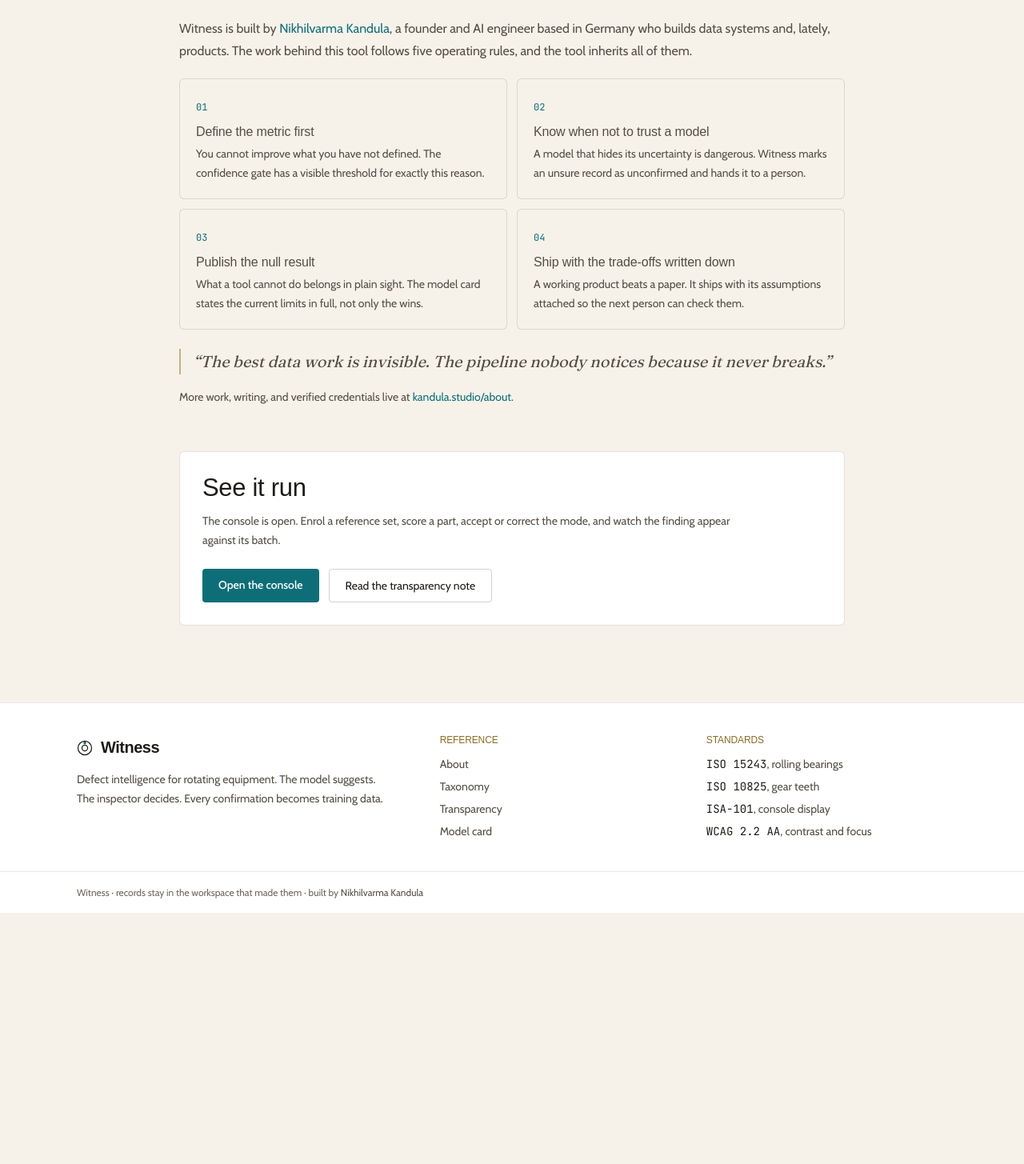
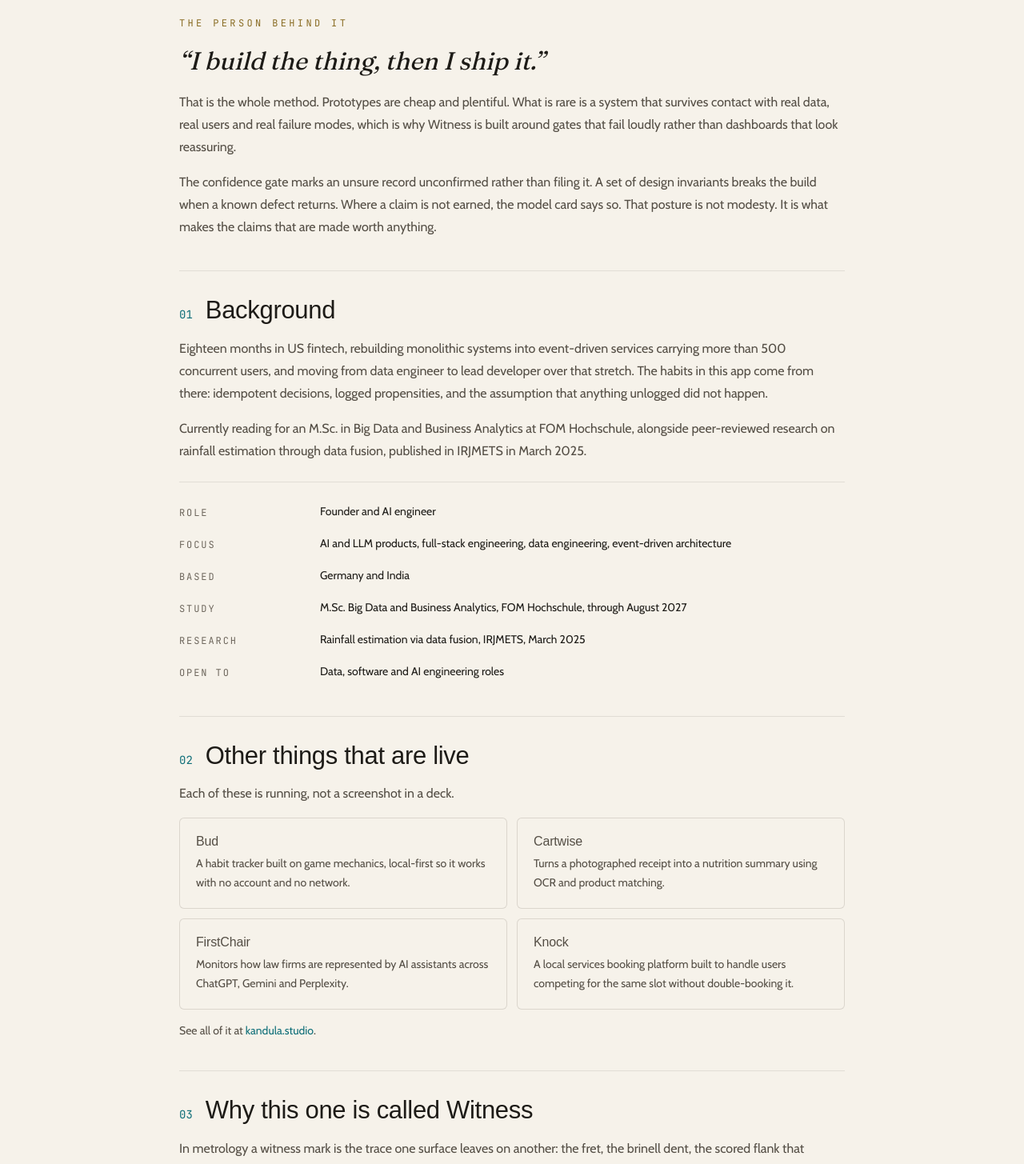
Before and after one commit to kandulanikhilvarma/witness, a Next.js app: page /about in a window 1280 px wide. Shown: the part 3526-4981 px from the top of the page at 80% size. Before the commit the page ends 4667 px from the top, so only its background shows below. Built offline with nearby package versions, Linux system fonts and the light colour scheme; a web font is replaced by a local one.

Commit message:
Rebuild About maker section in kandula.studio style
Replace the studio block with a numbered 01-04 colophon matching
kandula.studio/about: a ships-first pull quote, a Background section with
mono metadata rows, the other live products, a witness-marks name origin,
and contact links.

```diff
--- a/src/app/about/page.tsx
+++ b/src/app/about/page.tsx
@@ -165,51 +165,112 @@ export default function AboutPage() {
           </ol>
         </Block>
 
-        <Block title="Who makes Witness">
+        {/* Maker about, in the manner of kandula.studio. */}
+        <section className="space-y-10 border-t border-iron/15 pt-12">
+          <div>
+            <p className="font-mono text-2xs uppercase tracking-[0.28em] text-brass">
+              The person behind it
+            </p>
+            <p className="mt-4 font-editorial text-2xl italic leading-snug text-paper">
+              &ldquo;I build the thing, then I ship it.&rdquo;
+            </p>
+            <div className="mt-4 space-y-4 text-base leading-7 text-paper-2">
               <p>
-            Witness is built by{" "}
-            <a
-              href="https://kandula.studio"
-              target="_blank"
-              rel="noopener noreferrer"
-              className="rule-link text-oxide"
-            >
-              Nikhilvarma Kandula
-            </a>
-            , a founder and AI engineer based in Germany who builds data systems
-            and, lately, products. The work behind this tool follows five
-            operating rules, and the tool inherits all of them.
+                That is the whole method. Prototypes are cheap and plentiful.
+                What is rare is a system that survives contact with real data,
+                real users and real failure modes, which is why Witness is built
+                around gates that fail loudly rather than dashboards that look
+                reassuring.
               </p>
-          <ul className="mt-5 grid gap-3 sm:grid-cols-2">
-            {PRINCIPLES.map((p, i) => (
-              <li
-                key={p.t}
-                className="reveal rounded-md border border-iron/20 bg-ground p-5"
-                style={stagger(i)}
-              >
-                <span className="font-mono text-2xs tabular text-oxide">{`0${i + 1}`}</span>
-                <h3 className="mt-2 font-display text-base">{p.t}</h3>
-                <p className="mt-1.5 text-sm leading-6 text-paper-2">{p.d}</p>
+              <p>
+                The confidence gate marks an unsure record unconfirmed rather
+                than filing it. A set of design invariants breaks the build when
+                a known defect returns. Where a claim is not earned, the model
+                card says so. That posture is not modesty. It is what makes the
+                claims that are made worth anything.
+              </p>
+            </div>
+          </div>
+
+          <Numbered n="01" title="Background">
+            <p>
+              Eighteen months in US fintech, rebuilding monolithic systems into
+              event-driven services carrying more than 500 concurrent users, and
+              moving from data engineer to lead developer over that stretch. The
+              habits in this app come from there: idempotent decisions, logged
+              propensities, and the assumption that anything unlogged did not
+              happen.
+            </p>
+            <p>
+              Currently reading for an M.Sc. in Big Data and Business Analytics
+              at FOM Hochschule, alongside peer-reviewed research on rainfall
+              estimation through data fusion, published in IRJMETS in March 2025.
+            </p>
+            <dl className="mt-6 grid gap-x-8 gap-y-3 border-t border-iron/15 pt-6 sm:grid-cols-[9rem_1fr]">
+              {META.map(([k, v]) => (
+                <div key={k} className="contents">
+                  <dt className="font-mono text-2xs uppercase tracking-[0.16em] text-iron">{k}</dt>
+                  <dd className="text-sm leading-6 text-paper">{v}</dd>
+                </div>
+              ))}
+            </dl>
+          </Numbered>
+
+          <Numbered n="02" title="Other things that are live">
+            <p>Each of these is running, not a screenshot in a deck.</p>
+            <ul className="mt-2 grid gap-3 sm:grid-cols-2">
+              {PROJECTS.map(([name, blurb]) => (
+                <li key={name} className="lift rounded-md border border-iron/20 bg-ground p-5">
+                  <h3 className="font-display text-base">{name}</h3>
+                  <p className="mt-1.5 text-sm leading-6 text-paper-2">{blurb}</p>
                 </li>
               ))}
             </ul>
-          <p className="mt-6 border-l-2 border-brass/50 pl-4 font-editorial text-lg italic leading-8 text-paper-2">
-            &ldquo;The best data work is invisible. The pipeline nobody notices
-            because it never breaks.&rdquo;
-          </p>
-          <p className="mt-4 text-sm leading-6 text-paper-2">
-            More work, writing, and verified credentials live at{" "}
-            <a
-              href="https://kandula.studio/about"
-              target="_blank"
-              rel="noopener noreferrer"
-              className="rule-link text-oxide"
-            >
-              kandula.studio/about
+            <p className="mt-1 text-sm">
+              See all of it at{" "}
+              <a href="https://kandula.studio" target="_blank" rel="noopener noreferrer" className="rule-link text-oxide">
+                kandula.studio
               </a>
               .
             </p>
-        </Block>
+          </Numbered>
+
+          <Numbered n="03" title="Why this one is called Witness">
+            <p>
+              In metrology a witness mark is the trace one surface leaves on
+              another: the fret, the brinell dent, the scored flank that records
+              a contact that already happened. It is physical evidence, read
+              after the fact.
+            </p>
+            <p>
+              That is the whole product. The part cannot tell you what went
+              wrong, but the marks on it can, if someone reads them against a
+              standard. Witness turns those marks into a record with a clause
+              number and a cause, so the evidence outlives the part.
+            </p>
+            <p>
+              The wordmark is the same idea reduced: a bearing ring with one
+              rolling element marked, the single element the eye should reach
+              first.
+            </p>
+          </Numbered>
+
+          <Numbered n="04" title="Get in touch">
+            <p>
+              Questions about the system, the evidence behind it, or working
+              together.
+            </p>
+            <ul className="mt-1 flex flex-wrap gap-x-6 gap-y-2 text-sm">
+              {CONTACT.map(([label, href]) => (
+                <li key={label}>
+                  <a href={href} target="_blank" rel="noopener noreferrer" className="rule-link text-oxide">
+                    {label}
+                  </a>
+                </li>
+              ))}
+            </ul>
+          </Numbered>
+        </section>
 
         <section className="rounded-md border border-iron/20 bg-ground-2 p-7">
           <h2 className="font-display text-2xl">See it run</h2>
@@ -280,24 +341,39 @@ const ROADMAP = [
   },
 ];
 
-const PRINCIPLES = [
-  {
-    t: "Define the metric first",
-    d: "You cannot improve what you have not defined. The confidence gate has a visible threshold for exactly this reason.",
-  },
-  {
-    t: "Know when not to trust a model",
-    d: "A model that hides its uncertainty is dangerous. Witness marks an unsure record as unconfirmed and hands it to a person.",
-  },
-  {
-    t: "Publish the null result",
-    d: "What a tool cannot do belongs in plain sight. The model card states the current limits in full, not only the wins.",
-  },
-  {
-    t: "Ship with the trade-offs written down",
-    d: "A working product beats a paper. It ships with its assumptions attached so the next person can check them.",
-  },
+const META: [string, string][] = [
+  ["Role", "Founder and AI engineer"],
+  ["Focus", "AI and LLM products, full-stack engineering, data engineering, event-driven architecture"],
+  ["Based", "Germany and India"],
+  ["Study", "M.Sc. Big Data and Business Analytics, FOM Hochschule, through August 2027"],
+  ["Research", "Rainfall estimation via data fusion, IRJMETS, March 2025"],
+  ["Open to", "Data, software and AI engineering roles"],
 ];
+
+const PROJECTS: [string, string][] = [
+  ["Bud", "A habit tracker built on game mechanics, local-first so it works with no account and no network."],
+  ["Cartwise", "Turns a photographed receipt into a nutrition summary using OCR and product matching."],
+  ["FirstChair", "Monitors how law firms are represented by AI assistants across ChatGPT, Gemini and Perplexity."],
+  ["Knock", "A local services booking platform built to handle users competing for the same slot without double-booking it."],
+];
+
+const CONTACT: [string, string][] = [
+  ["GitHub", "https://github.com/kandulanikhilvarma"],
+  ["kandula.studio", "https://kandula.studio"],
+  ["Source for this system", "https://github.com/kandulanikhilvarma/witness"],
+];
+
+function Numbered({ n, title, children }: { n: string; title: string; children: React.ReactNode }) {
+  return (
+    <div className="border-t border-iron/15 pt-8">
+      <div className="flex items-baseline gap-4">
+        <span className="font-mono text-sm tabular text-oxide">{n}</span>
+        <h2 className="font-display text-2xl">{title}</h2>
+      </div>
+      <div className="mt-4 space-y-4 text-base leading-7 text-paper-2">{children}</div>
+    </div>
+  );
+}
 
 function Block({ title, children }: { title: string; children: React.ReactNode }) {
   return (
```
Lines whose indentation alone changed are shown as unchanged.
